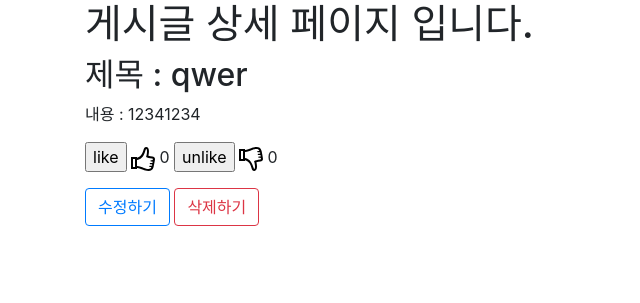
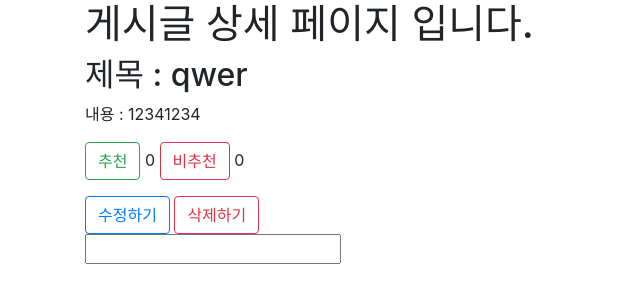
Before and after one commit to INT31302/destroy-django, a Django app: page /posts/1/ in a window 1280 px wide. Shown: the part 56-359 px from the top of the page, without its empty margins (0-640 px from the left). Run offline with Django 3.2, Linux system fonts and the light colour scheme; data comes from the database, SQL or seed files in the repository; both versions use the stored data as it was after the commit; parts of the project's set-up code (start-up, migrations or seed data) failed here and were passed over; some libraries are stand-ins or nearby versions.

Commit message:
add post.author

```diff
--- a/web_proj/posts/admin.py
+++ b/web_proj/posts/admin.py
@@ -1,5 +1,7 @@
 from django.contrib import admin
 from .models import Post, Like
+from django.contrib.auth import get_user_model
+User = get_user_model()
 
 
 @admin.register(Post)
@@ -10,10 +12,12 @@ class PostAdmin(admin.ModelAdmin):
         'view_count',
         'created_at',
         'like_count',
+        'author'
 
     )
     search_fields = (
         'title',
+        'post__author',
     )
 
 
--- a/web_proj/posts/forms.py
+++ b/web_proj/posts/forms.py
@@ -1,5 +1,6 @@
 from django import forms
 from .models import Post
+from django.conf import settings
 
 
 class PostForm(forms.ModelForm):
@@ -8,7 +9,7 @@ class PostForm(forms.ModelForm):
         fields = ['title', 'content']
         labels = {
             'title': '제목',
-            'content': '내용'
+            'content': '내용',
         }
         widgets = {
             'title': forms.TextInput(attrs={
--- a/web_proj/posts/models.py
+++ b/web_proj/posts/models.py
@@ -1,12 +1,13 @@
 from django.db import models
 from django.conf import settings
+from django.contrib.auth import get_user_model
 
 
 class Post(models.Model):
     title = models.CharField(max_length=200)
     content = models.TextField()
-    # author = models.ForeignKey(
-    #     settings.AUTH_USER_MODEL, on_delete=models.DO_NOTHING)
+    author = models.ForeignKey(
+        get_user_model(), related_name="post", on_delete=models.CASCADE)
     view_count = models.IntegerField(default=0)
     like_user_set = models.ManyToManyField(
         settings.AUTH_USER_MODEL, blank=True, related_name="like_user_set", through="Like")
--- a/web_proj/posts/templates/posts/edit.html
+++ b/web_proj/posts/templates/posts/edit.html
@@ -1,6 +1,4 @@
-{% extends 'base.html' %}
-
-{% block content %}
+{% extends 'base.html' %} {% block content %}
 <div class="container">
   <h1>
     글 수정하기
@@ -9,4 +7,4 @@
     {% include 'posts/_form.html' with form=form btn_value="글 수정"%}
   </form>
 </div>
-{% endblock  %}
+{% endblock %}
--- a/web_proj/posts/templates/posts/show.html
+++ b/web_proj/posts/templates/posts/show.html
@@ -12,35 +12,22 @@
     내용 : {{post.content}}
   </p>
   <span class="like_box">
-    <input type="button" class="like" name="{{post.id}}" value="like">
-      <svg
-        xmlns="http://www.w3.org/2000/svg"
-        width="24"
-        height="24"
-        viewBox="0 0 24 24"
-      >
-        <path
-          d="M21.406 9.558c-1.21-.051-2.87-.278-3.977-.744.809-3.283 1.253-8.814-2.196-8.814-1.861 0-2.351 1.668-2.833 3.329-1.548 5.336-3.946 6.816-6.4 7.401v-.73h-6v12h6v-.904c2.378.228 4.119.864 6.169 1.746 1.257.541 3.053 1.158 5.336 1.158 2.538 0 4.295-.997 5.009-3.686.5-1.877 1.486-7.25 1.486-8.25 0-1.648-1.168-2.446-2.594-2.506zm-17.406 10.442h-2v-8h2v8zm15.896-5.583s.201.01 1.069-.027c1.082-.046 1.051 1.469.004 1.563l-1.761.099c-.734.094-.656 1.203.141 1.172 0 0 .686-.017 1.143-.041 1.068-.056 1.016 1.429.04 1.551-.424.053-1.745.115-1.745.115-.811.072-.706 1.235.109 1.141l.771-.031c.822-.074 1.003.825-.292 1.661-1.567.881-4.685.131-6.416-.614-2.239-.965-4.438-1.934-6.959-2.006v-6c3.264-.749 6.328-2.254 8.321-9.113.898-3.092 1.679-1.931 1.679.574 0 2.071-.49 3.786-.921 5.533 1.061.543 3.371 1.402 6.12 1.556 1.055.059 1.024 1.455-.051 1.584l-1.394.167s-.608 1.111.142 1.116z"
+    <input
+      type="button"
+      class="like btn btn-outline-success"
+      name="{{post.id}}"
+      value="추천"
     />
-      </svg>
-    </input>
     <span id="count-{{post.id}}">{{post.like_count}}</span>
   </span>
   <span class="unlike_box">
-    <input type="button" class="unlike" name="{{post.id}}" value="unlike">
-      <svg
-        xmlns="http://www.w3.org/2000/svg"
-        width="24"
-        height="24"
-        viewBox="0 0 24 24"
-      >
-        <path
-          d="M24 11.936c0-1-.986-6.373-1.486-8.25-.714-2.689-2.471-3.686-5.009-3.686-2.283 0-4.079.617-5.336 1.158-2.05.883-3.791 1.519-6.169 1.746v-.904h-6v12h6v-.73c2.454.585 4.852 2.066 6.4 7.402.483 1.66.972 3.328 2.833 3.328 3.448 0 3.005-5.531 2.196-8.814 1.106-.466 2.767-.692 3.977-.744 1.426-.06 2.594-.858 2.594-2.506zm-20 .064h-2v-8h2v8zm15.755-1.302l1.394.167c1.075.129 1.105 1.525.051 1.584-2.749.154-5.06 1.013-6.12 1.556.43 1.748.92 3.463.92 5.534 0 2.505-.781 3.666-1.679.574-1.993-6.859-5.057-8.364-8.321-9.113v-6c2.521-.072 4.72-1.041 6.959-2.005 1.731-.745 4.849-1.495 6.416-.614 1.295.836 1.114 1.734.292 1.661l-.771-.032c-.815-.094-.92 1.068-.109 1.141 0 0 1.321.062 1.745.115.976.123 1.028 1.607-.04 1.551-.457-.024-1.143-.041-1.143-.041-.797-.031-.875 1.078-.141 1.172 0 0 .714.005 1.761.099s1.078 1.609-.004 1.563c-.868-.037-1.069-.027-1.069-.027-.75.005-.875 1.028-.141 1.115z"
+    <input
+      type="button"
+      class="unlike btn btn-outline-danger"
+      name="{{post.id}}"
+      value="비추천"
     />
-      </svg>
-    </input>
     <span id="ucount-{{post.id}}">{{post.unlike_count}}</span>
-
   </span>
   <p></p>
   <a href="{% url 'posts:edit' post.id %}" class="btn btn-outline-primary"
@@ -88,6 +75,14 @@
       </div>
     </div>
   </div>
+  {% if messages %} {% for message in messages %} {% if message.tags %}
+  <script>
+    alert("{{ message.message }}");
+  </script>
+  {% endif %} {% endfor %} {% endif %} {% csrf_token %}
+  <form action="" method="post">
+    <input type="text" name="" id="" />
+  </form>
 </div>
 <script
   src="https://code.jquery.com/jquery-3.4.1.min.js"
@@ -107,12 +102,12 @@
       // {'likes_count': post.like_count, 'message': message }
       success: function(response) {
         // 통신 성공시 - 동적으로 좋아요 갯수 변경, 유저 목록 변경
-        console.log("success like")
+        console.log("success like");
         $("#count-" + pk).html(response.like_count);
       },
       error: function(request) {
         // 통신 실패시 - 로그인 페이지 리다이렉트
-        console.log("fail")
+        console.log("fail");
         // alert("로그인이 필요합니다.");
         //window.location.replace("/users/login/");
         //  alert("code:"+request.status+"\n"+"message:"+request.responseText+"\n"+"error:"+error);
@@ -133,12 +128,12 @@
       // {'likes_count': post.like_count, 'message': message }
       success: function(response) {
         // 통신 성공시 - 동적으로 좋아요 갯수 변경, 유저 목록 변경
-        console.log("success unlike")
+        console.log("success unlike");
         $("#ucount-" + pk).html(response.unlike_count);
       },
       error: function(request) {
         // 통신 실패시 - 로그인 페이지 리다이렉트
-        console.log("fail")
+        console.log("fail");
         // alert("로그인이 필요합니다.");
         //window.location.replace("/users/login/");
         //  alert("code:"+request.status+"\n"+"message:"+request.responseText+"\n"+"error:"+error);
--- a/web_proj/posts/views.py
+++ b/web_proj/posts/views.py
@@ -8,6 +8,7 @@ from django.core.paginator import Paginator
 from django.urls import reverse
 import pdb
 import json
+from django.contrib import messages
 
 
 def main(request):
@@ -33,7 +34,9 @@ def create(request):
     if request.method == "POST":
         form = PostForm(request.POST)
         if form.is_valid():
-            form.save()
+            post = form.save(commit=False)
+            post.author = request.user
+            post.save()
             return redirect('main')
 
 
@@ -47,11 +50,15 @@ def show(request, post_id):
 
 def edit(request, post_id):
     post = Post.objects.get(id=post_id)
-    context = {
-        'post': post,
-        'form': PostForm(instance=post)
-    }
-    return render(request, 'posts/edit.html', context)
+    if post.author == request.user:
+        context = {
+            'post': post,
+            'form': PostForm(instance=post)
+        }
+        return render(request, 'posts/edit.html', context)
+    else:
+        messages.success(request, '작성자가 아닙니다!')
+        return redirect('posts:show', post_id)
 
 
 def update(request, post_id):
@@ -66,8 +73,12 @@ def update(request, post_id):
 def delete(request, post_id):
     if request.method == "POST":
         post = Post.objects.get(id=post_id)
-        post.delete()
-        return redirect('main')
+        if post.author == request.user:
+            post.delete()
+            return redirect('main')
+        else:
+            messages.success(request, '작성자가 아닙니다!')
+            return redirect('posts:show', post_id)
 
 
 def search(request):
--- a/web_proj/web_proj/settings.py
+++ b/web_proj/web_proj/settings.py
@@ -11,6 +11,8 @@ https://docs.djangoproject.com/en/3.0/ref/settings/
 """
 
 import os
+from django.contrib.messages import constants as messages_constants
+MESSAGE_LEVEL = messages_constants.DEBUG
 
 # Build paths inside the project like this: os.path.join(BASE_DIR, ...)
 BASE_DIR = os.path.dirname(os.path.dirname(os.path.abspath(__file__)))
--- a/web_proj/web_proj/templates/base.html
+++ b/web_proj/web_proj/templates/base.html
@@ -23,6 +23,7 @@
   </head>
   <body>
     {% include 'share/_navbar.html' %} {% block content %} {% endblock %}
+
     <!-- Optional JavaScript -->
     <!-- jQuery first, then Popper.js, then Bootstrap JS -->
     <script
```
Also changed, not shown: web_proj/db.sqlite3, web_proj/posts/migrations/0001_initial.py, web_proj/posts/migrations/0002_auto_20200224_1716.py (deleted), web_proj/posts/migrations/0003_auto_20200224_1800.py (deleted), web_proj/posts/migrations/0004_auto_20200224_1802.py (deleted), web_proj/posts/migrations/0005_auto_20200224_2001.py (deleted), web_proj/web_proj/static/img/thumb_down.png (added), web_proj/web_proj/static/img/thumb_up.png (added). Lines whose indentation alone changed are shown as unchanged.
